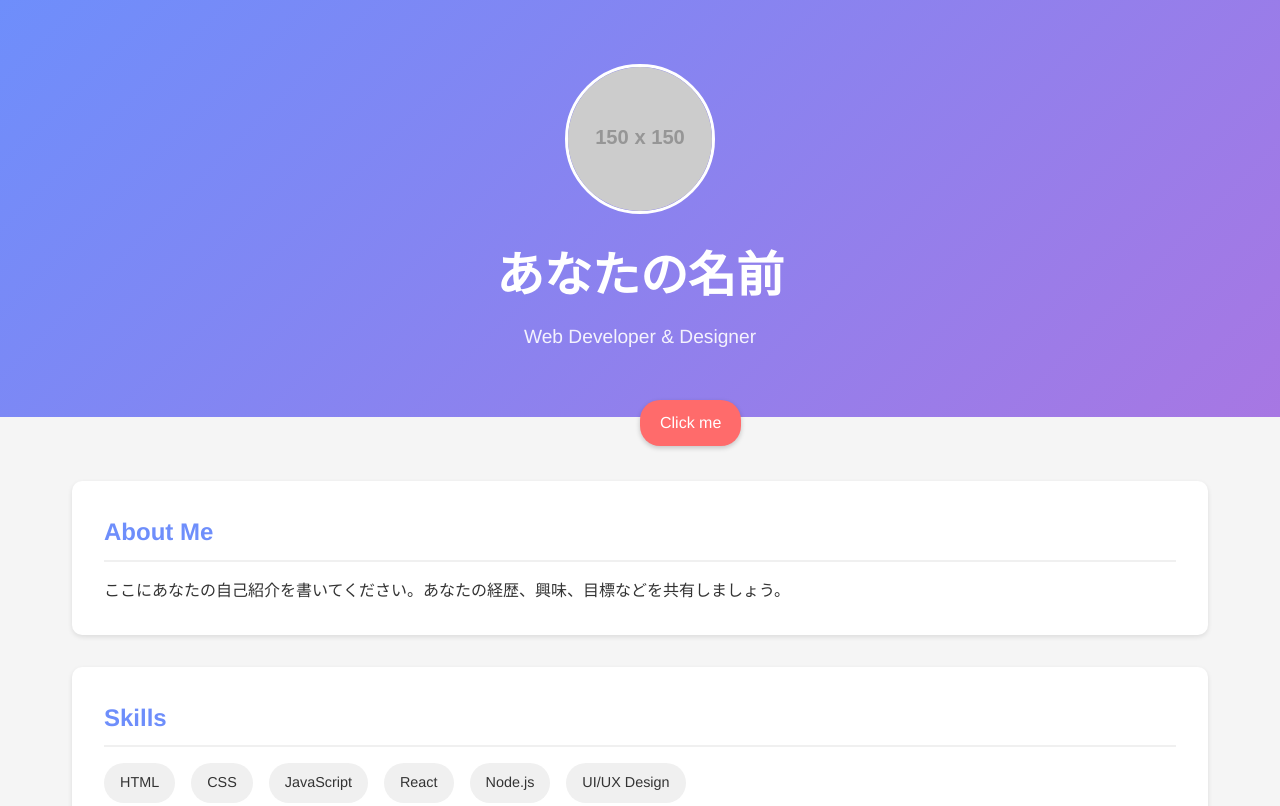
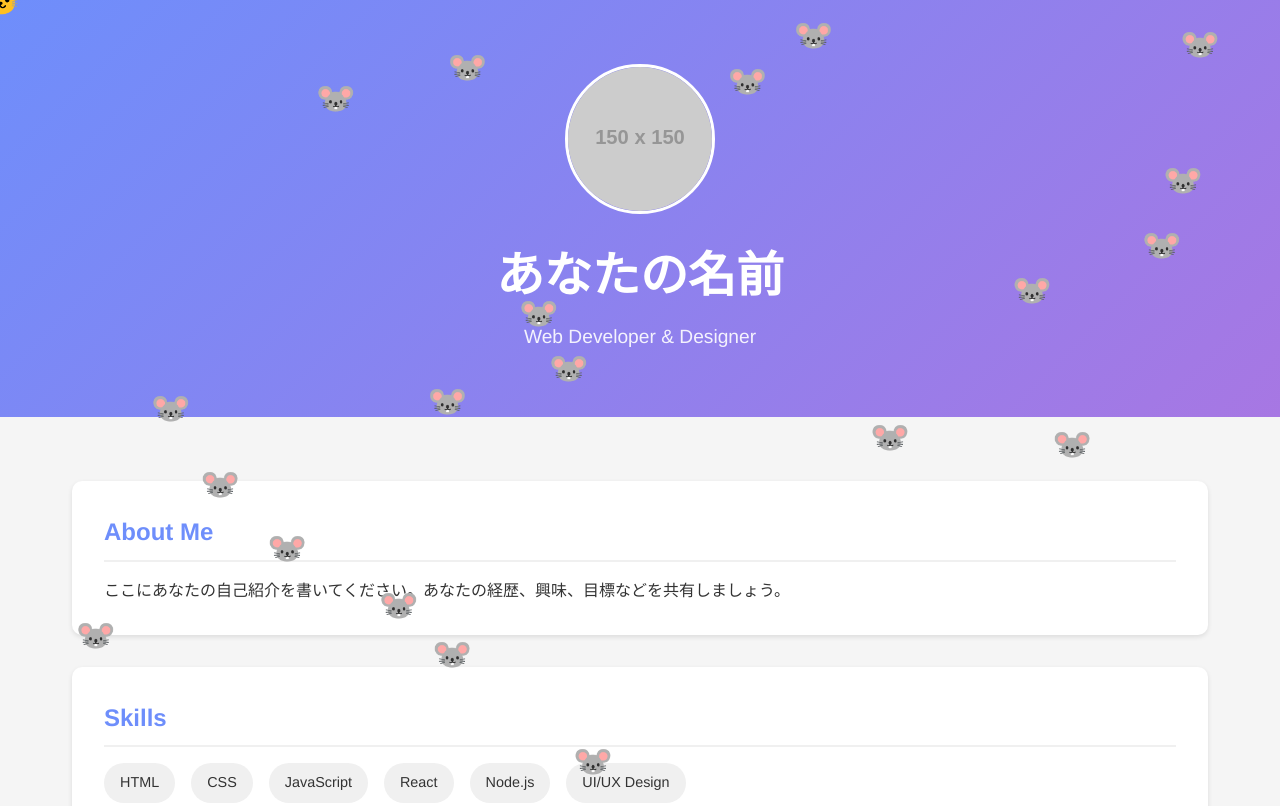
Before and after one commit to MidoriIshikawa/homepage, a plain HTML site: page index.html in a window 1280 px wide. Shown: the top 806 px of the page. Drawn offline with Linux system fonts and the light colour scheme; placeholder pictures from the web are drawn by us.

Commit message:
add cat and mice

```diff
--- a/index.html
+++ b/index.html
@@ -7,7 +7,7 @@
     <link rel="stylesheet" href="styles.css">
 </head>
 <body>
-    <div class="floating-element">Click me</div>
+    <div class="cat-cursor">🐱</div>
     <header>
         <img src="https://via.placeholder.com/150" alt="Profile Picture" class="profile-img">
         <h1>あなたの名前</h1>
--- a/script.js
+++ b/script.js
@@ -1,66 +1,94 @@
-const floatingElement = document.querySelector('.floating-element');
-let posX = window.innerWidth / 2;
-let posY = window.innerHeight / 2;
-let velocityX = 0;
-let velocityY = 0;
+const catCursor = document.querySelector('.cat-cursor');
+const container = document.querySelector('.container');
 
-// 初期位置を設定
-floatingElement.style.left = posX + 'px';
-floatingElement.style.top = posY + 'px';
+// ネズミの配列を作成
+const mice = [];
+const mouseCount = 20;
 
-function updatePosition() {
-    // 速度を適用
-    posX += velocityX;
-    posY += velocityY;
-
-    // 画面の端での跳ね返り
-    if (posX < 0) {
-        posX = 0;
-        velocityX = Math.abs(velocityX);
-    } else if (posX > window.innerWidth - floatingElement.offsetWidth) {
-        posX = window.innerWidth - floatingElement.offsetWidth;
-        velocityX = -Math.abs(velocityX);
+// ネズミを生成する関数
+function createMouse() {
+    const mouse = document.createElement('div');
+    mouse.className = 'floating-element';
+    mouse.textContent = '🐭';
+    document.body.appendChild(mouse);
+    return {
+        element: mouse,
+        posX: Math.random() * (window.innerWidth - 50),
+        posY: Math.random() * (window.innerHeight - 50),
+        velocityX: 0,
+        velocityY: 0
+    };
 }
 
-    if (posY < 0) {
-        posY = 0;
-        velocityY = Math.abs(velocityY);
-    } else if (posY > window.innerHeight - floatingElement.offsetHeight) {
-        posY = window.innerHeight - floatingElement.offsetHeight;
-        velocityY = -Math.abs(velocityY);
+// 20匹のネズミを生成
+for (let i = 0; i < mouseCount; i++) {
+    mice.push(createMouse());
 }
 
-    // 位置を更新
-    floatingElement.style.left = posX + 'px';
-    floatingElement.style.top = posY + 'px';
-
-    // 減速
-    velocityX *= 0.95;
-    velocityY *= 0.95;
-
-    requestAnimationFrame(updatePosition);
-}
-
+// 猫のカーソルの動きを追跡
 document.addEventListener('mousemove', (e) => {
     const mouseX = e.clientX;
     const mouseY = e.clientY;
 
-    // マウスと要素の距離を計算
-    const dx = mouseX - posX;
-    const dy = mouseY - posY;
+    // 猫のカーソルを更新
+    catCursor.style.left = mouseX + 'px';
+    catCursor.style.top = mouseY + 'px';
+
+    // 各ネズミに対して処理
+    mice.forEach(mouse => {
+        // 猫とネズミの距離を計算
+        const dx = mouseX - mouse.posX;
+        const dy = mouseY - mouse.posY;
         const distance = Math.sqrt(dx * dx + dy * dy);
 
-    // マウスが近づいたら逃げる
+        // 猫が近づいたら逃げる
         if (distance < 150) {
             // 逃げる方向を計算
             const angle = Math.atan2(dy, dx);
             const speed = 15;
 
             // 速度を更新
-        velocityX -= Math.cos(angle) * speed;
-        velocityY -= Math.sin(angle) * speed;
+            mouse.velocityX -= Math.cos(angle) * speed;
+            mouse.velocityY -= Math.sin(angle) * speed;
         }
     });
+});
+
+function updatePosition() {
+    // 各ネズミの位置を更新
+    mice.forEach(mouse => {
+        // 速度を適用
+        mouse.posX += mouse.velocityX;
+        mouse.posY += mouse.velocityY;
+
+        // 画面の端での跳ね返り
+        if (mouse.posX < 0) {
+            mouse.posX = 0;
+            mouse.velocityX = Math.abs(mouse.velocityX);
+        } else if (mouse.posX > window.innerWidth - 50) {
+            mouse.posX = window.innerWidth - 50;
+            mouse.velocityX = -Math.abs(mouse.velocityX);
+        }
+
+        if (mouse.posY < 0) {
+            mouse.posY = 0;
+            mouse.velocityY = Math.abs(mouse.velocityY);
+        } else if (mouse.posY > window.innerHeight - 50) {
+            mouse.posY = window.innerHeight - 50;
+            mouse.velocityY = -Math.abs(mouse.velocityY);
+        }
+
+        // 位置を更新
+        mouse.element.style.left = mouse.posX + 'px';
+        mouse.element.style.top = mouse.posY + 'px';
+
+        // 減速
+        mouse.velocityX *= 0.95;
+        mouse.velocityY *= 0.95;
+    });
+
+    requestAnimationFrame(updatePosition);
+}
 
 // アニメーション開始
 updatePosition();
--- a/styles.css
+++ b/styles.css
@@ -9,6 +9,7 @@ body {
     line-height: 1.6;
     color: #333;
     background-color: #f5f5f5;
+    cursor: none; /* デフォルトのカーソルを非表示 */
 }
 
 .container {
@@ -91,19 +92,19 @@ h2 {
 
 .floating-element {
     position: fixed;
-    background: #ff6b6b;
-    color: white;
-    padding: 10px 20px;
-    border-radius: 20px;
-    cursor: pointer;
+    font-size: 2rem;
     z-index: 1000;
-    transition: transform 0.1s ease-out;
-    box-shadow: 0 2px 5px rgba(0,0,0,0.2);
     user-select: none;
+    pointer-events: none;
 }
 
-.floating-element:hover {
-    background: #ff5252;
+.cat-cursor {
+    position: fixed;
+    font-size: 2rem;
+    pointer-events: none;
+    z-index: 1001;
+    transform: translate(-50%, -50%);
+    transition: transform 0.1s ease-out;
 }
 
 @media (max-width: 768px) {
```
Lines whose indentation alone changed are shown as unchanged.
